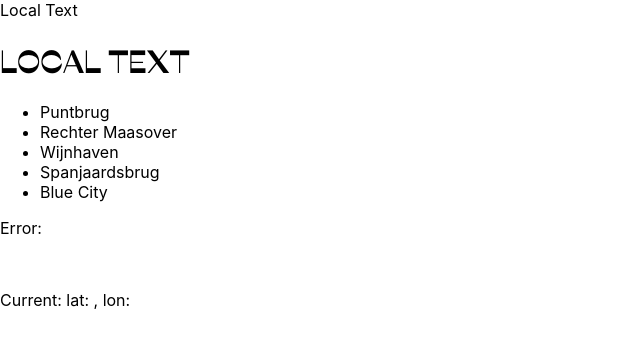
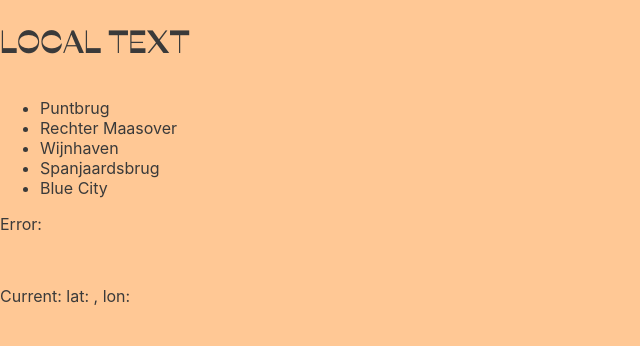
Before and after one commit to casderooij/local-text, a Next.js app: page / in a window 1280 px wide. Shown: the top 346 px of the page, without its empty margins (0-640 px from the left). Built offline with nearby package versions, Linux system fonts and the light colour scheme; no server answers.

Commit message:
Add background color and text color

```diff
--- a/components/layout.tsx
+++ b/components/layout.tsx
@@ -17,7 +17,9 @@ export default function Layout({ children }: { children: ReactElement }) {
       </Head>
 
       <div className={styles.container}>
-        <header>{site.title}</header>
+        <header>
+          <h1>{site.title.toUpperCase()}</h1>
+        </header>
 
         <main className={styles.main}>{children}</main>
 
--- a/pages/index.tsx
+++ b/pages/index.tsx
@@ -7,7 +7,6 @@ import Debug from 'components/Debug';
 export default function Home() {
   return (
     <div className={styles.container}>
-      <h1>LOCAL TEXT</h1>
       <PointsList />
       <Debug />
     </div>
--- a/styles/globals.css
+++ b/styles/globals.css
@@ -10,6 +10,8 @@ body {
   margin: 0;
   font-family: -apple-system, BlinkMacSystemFont, Segoe UI, Roboto, Oxygen,
     Ubuntu, Cantarell, Fira Sans, Droid Sans, Helvetica Neue, sans-serif;
+  background-color: #ffc895;
+  color: #3a3a3a;
 }
 
 h1 {
```
